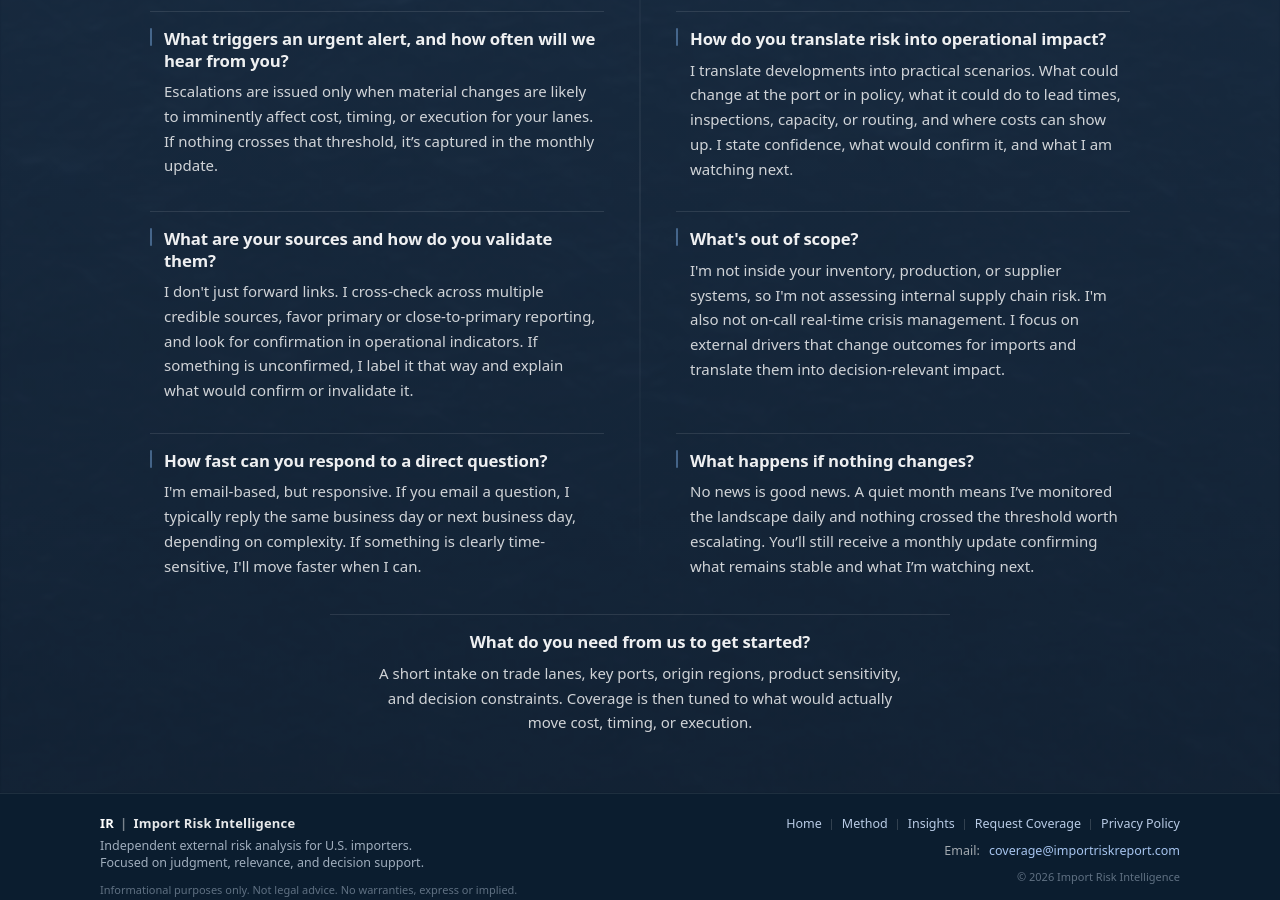
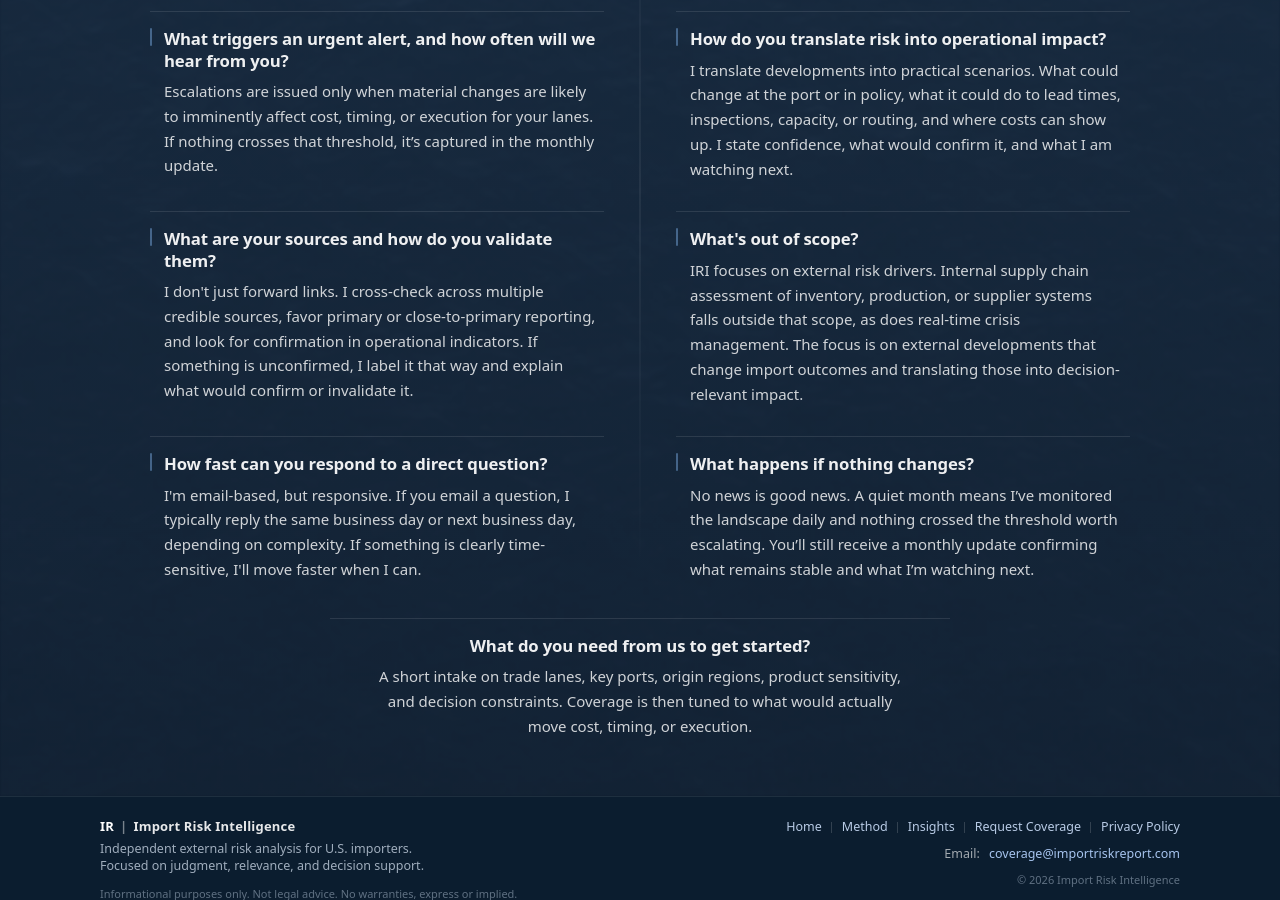
Before and after one commit to importrisk/import-risk-intelligence-site, a Jekyll site: the page built from method.html, in a window 1280 px wide and 900 px high, scrolled down 2582 px. Built offline with Jekyll 4.4.1, drawn with Linux system fonts in a browser that asks for light colours.

Commit message:
Update method.html

```diff
--- a/method.html
+++ b/method.html
@@ -260,8 +260,7 @@ css: /method.css?v=100
             <div class="mp-faq-item" role="listitem">
               <h4 class="mp-q">What's out of scope?</h4>
               <p class="mp-a">
-                I'm not inside your inventory, production, or supplier systems, so I'm not assessing internal supply chain risk. I'm also not on-call real-time crisis management. I focus on external drivers that change outcomes for imports and translate them into decision-relevant impact.
-              </p>
+                IRI focuses on external risk drivers. Internal supply chain assessment of inventory, production, or supplier systems falls outside that scope, as does real-time crisis management. The focus is on external developments that change import outcomes and translating those into decision-relevant impact.</p>
             </div>
 
             <div class="mp-faq-item" role="listitem">
```
